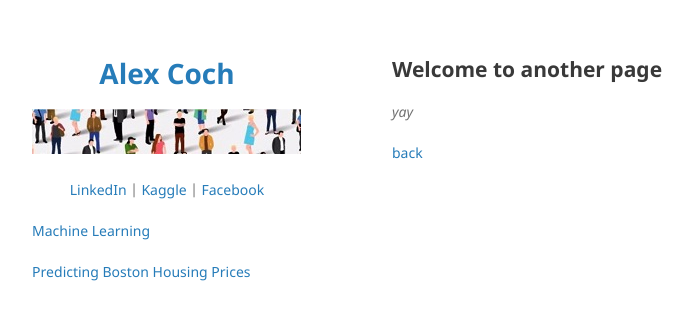
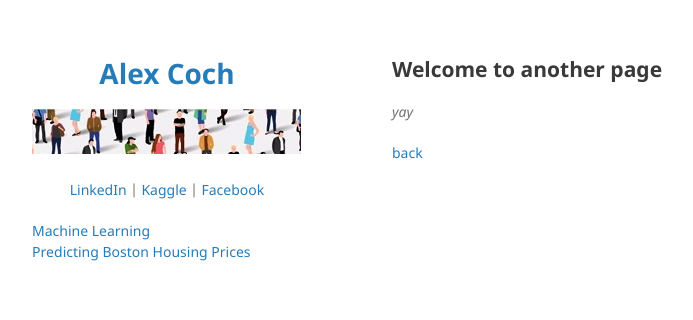
Before and after one commit to alex-coch/alex-coch.github.io, a Jekyll site: the page built from another-page.md, in a window 1280 px wide. Shown: the top 320 px of the page, without its empty margins (178-871 px from the left). Built offline with Jekyll 4.4.1, drawn with Linux system fonts in a browser that asks for light colours; our own code applies the rules of GitHub Pages for plain Markdown files.

Commit message:
contents edited 2

```diff
--- a/_config.yml
+++ b/_config.yml
@@ -6,8 +6,8 @@ description:
   <a href=https://kaggle.com/alekscoch>Kaggle</a> |
   <a href=https://facebook.com/f.alex.coch>Facebook</a>
   </p>
-  <p><a href="#machinelearning">Machine Learning</a></p>
-     <a href="#boston">Predicting Boston Housing Prices</a>
+  <a href="#machinelearning">Machine Learning</a><br>
+  <a href="#boston">Predicting Boston Housing Prices</a>
 show_downloads: false
 google_analytics:
 theme: jekyll-theme-minimal
```
